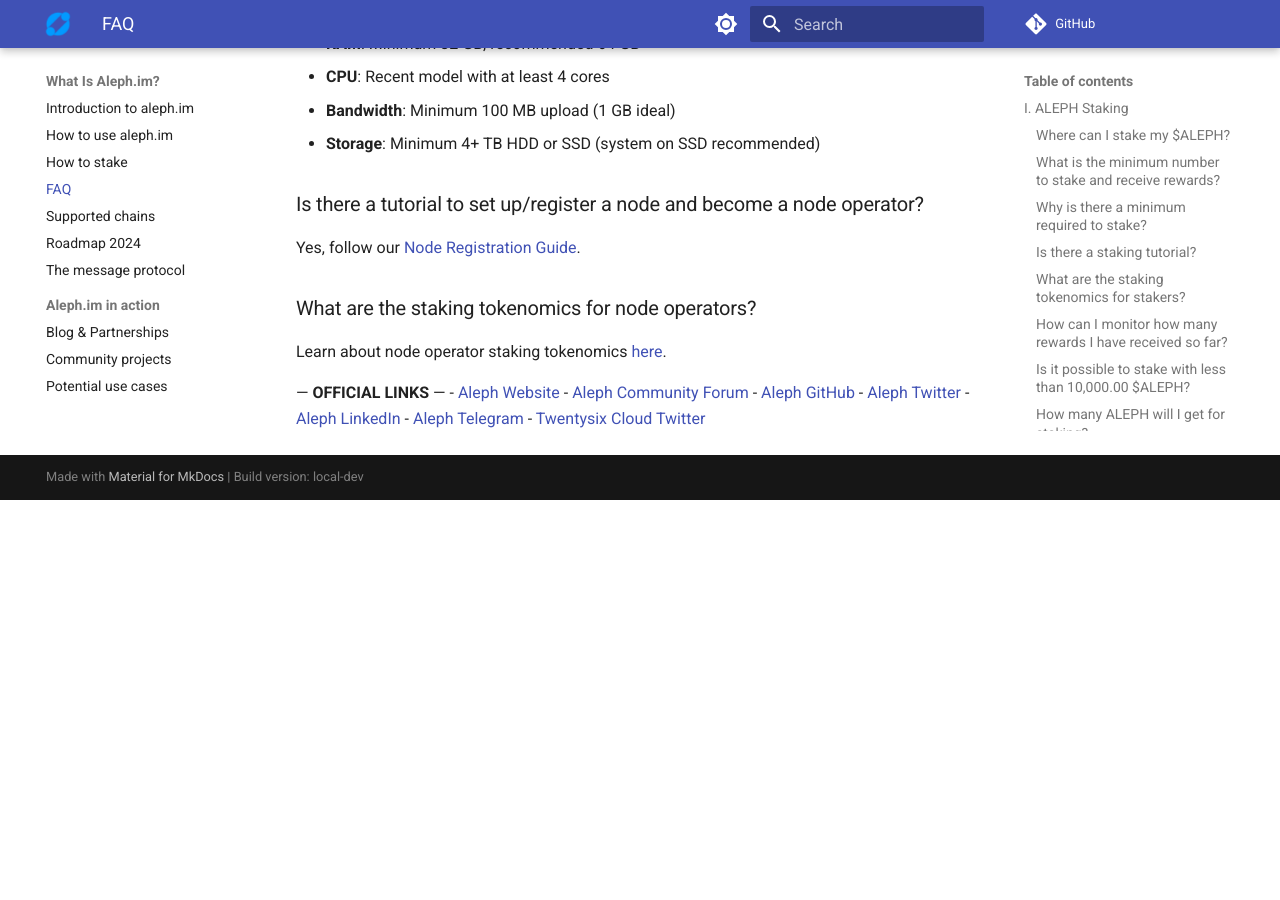
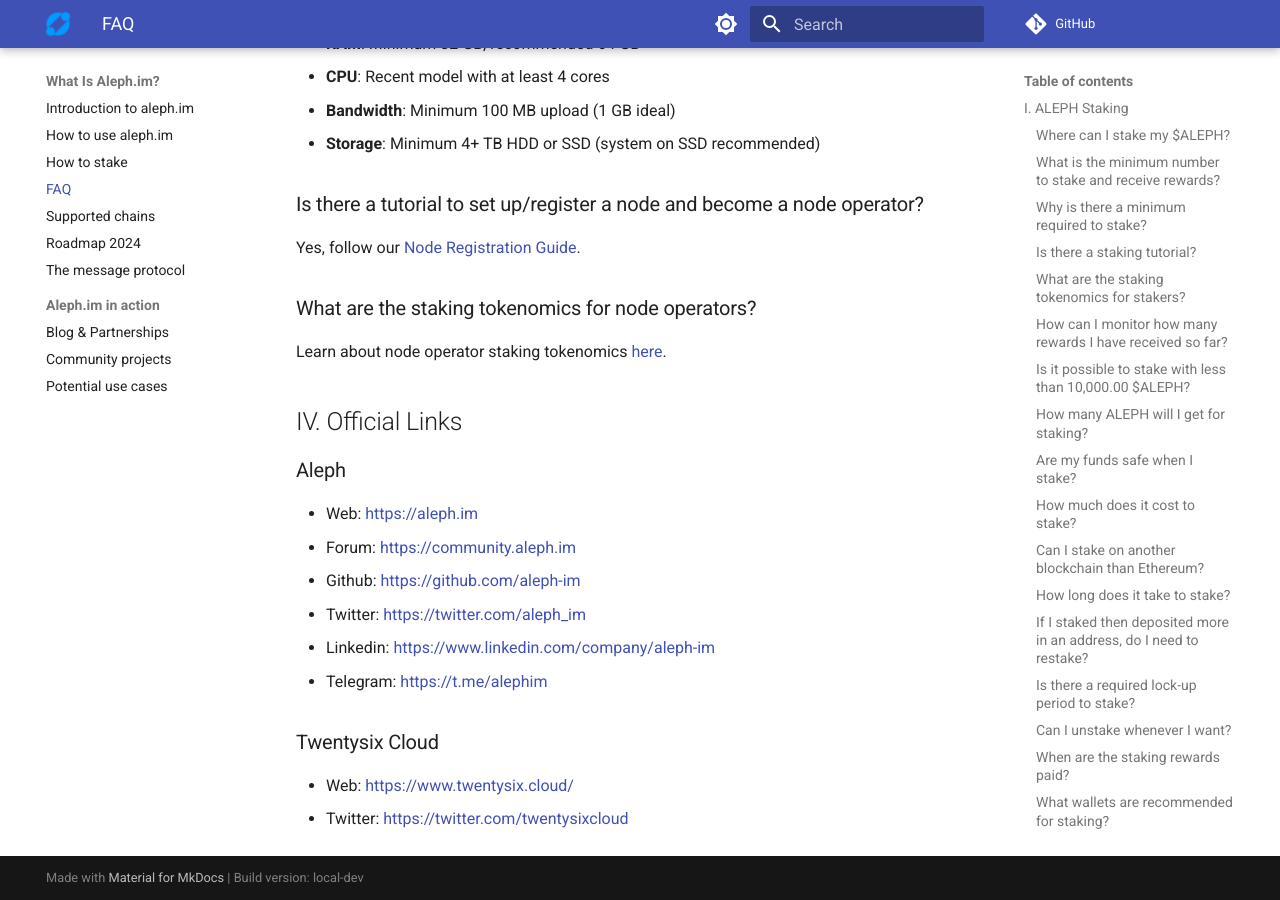
Before and after one commit to aleph-im/aleph-docs, an MkDocs documentation site: the page built from docs/faq.md, in a window 1280 px wide and 900 px high, scrolled down 3617 px. Built offline with MkDocs 1.6.1 and Material for MkDocs 9.7.7, drawn with Linux system fonts in a browser that asks for light colours; comment, search, counter and statistics services are not loaded; before the commit the page ends 4117 px from its top, so only the background shows below that; part of the change alters nothing that is shown.

```diff
--- a/docs/faq.md
+++ b/docs/faq.md
@@ -102,11 +102,18 @@ Yes, follow our [Node Registration Guide](https://medium.com/aleph-im/aleph-im-n
 ### What are the staking tokenomics for node operators?
 Learn about node operator staking tokenomics [here](https://medium.com/aleph-im/aleph-im-staking-go-live-part-1-core-channel-nodes-and-node-operators-97bfcd43157d).
 
-— **OFFICIAL LINKS** —
-- [Aleph Website](https://aleph.im)
-- [Aleph Community Forum](https://community.aleph.im)
-- [Aleph GitHub](https://github.com/aleph-im)
-- [Aleph Twitter](https://twitter.com/aleph_im)
-- [Aleph LinkedIn](https://www.linkedin.com/company/aleph-im)
-- [Aleph Telegram](https://t.me/alephim)
-- [Twentysix Cloud Twitter](https://twitter.com/twentysixcloud)
+## IV. Official Links
+
+### Aleph
+
+- Web: [https://aleph.im](https://aleph.im)
+- Forum: [https://community.aleph.im](https://community.aleph.im)
+- Github: [https://github.com/aleph-im](https://github.com/aleph-im)
+- Twitter: [https://twitter.com/aleph_im](https://twitter.com/aleph_im)
+- Linkedin: [https://www.linkedin.com/company/aleph-im](https://www.linkedin.com/company/aleph-im)
+- Telegram: [https://t.me/alephim](https://t.me/alephim)
+
+### Twentysix Cloud
+
+- Web: [https://www.twentysix.cloud/](https://www.twentysix.cloud/)
+- Twitter: [https://twitter.com/twentysixcloud](https://twitter.com/twentysixcloud)
```
